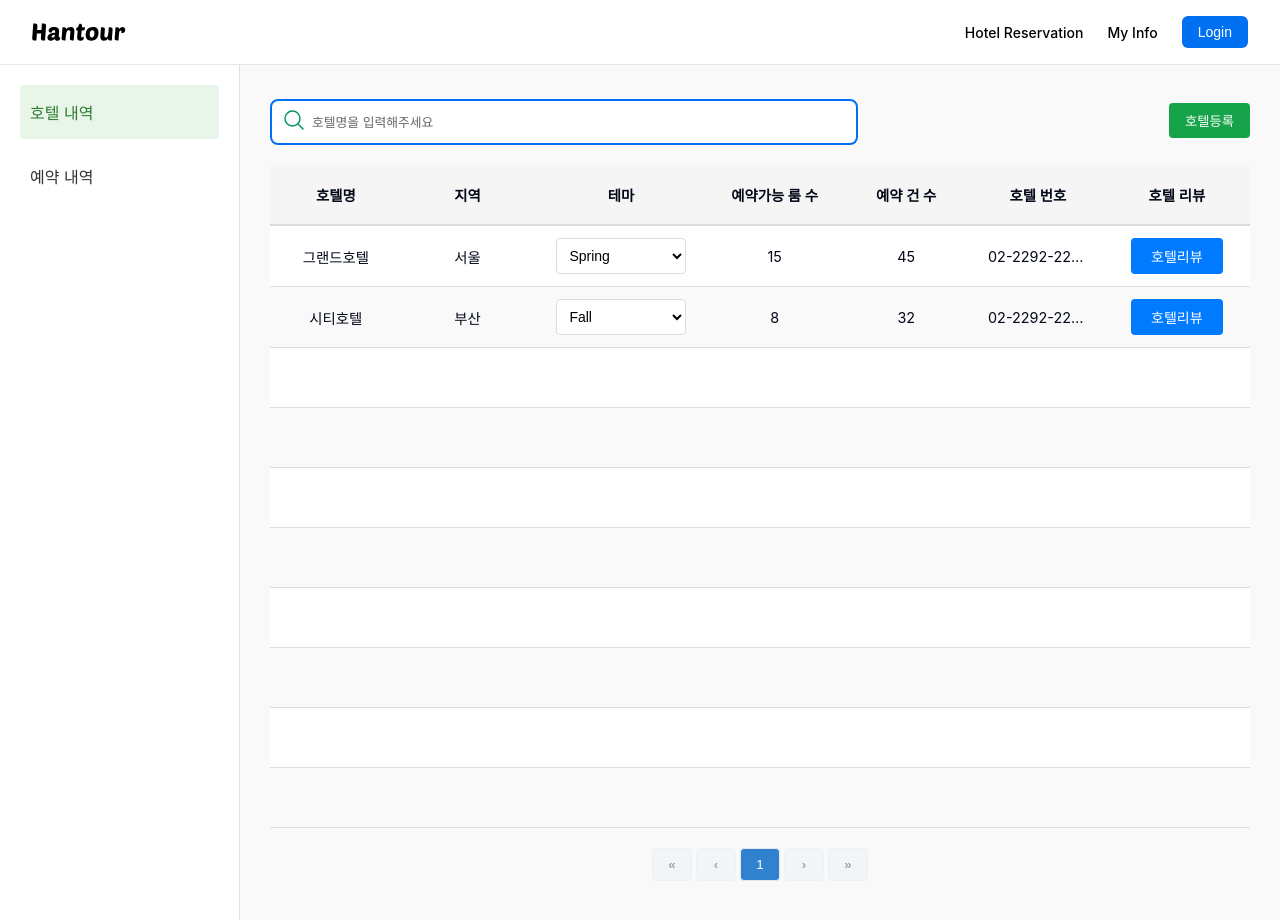
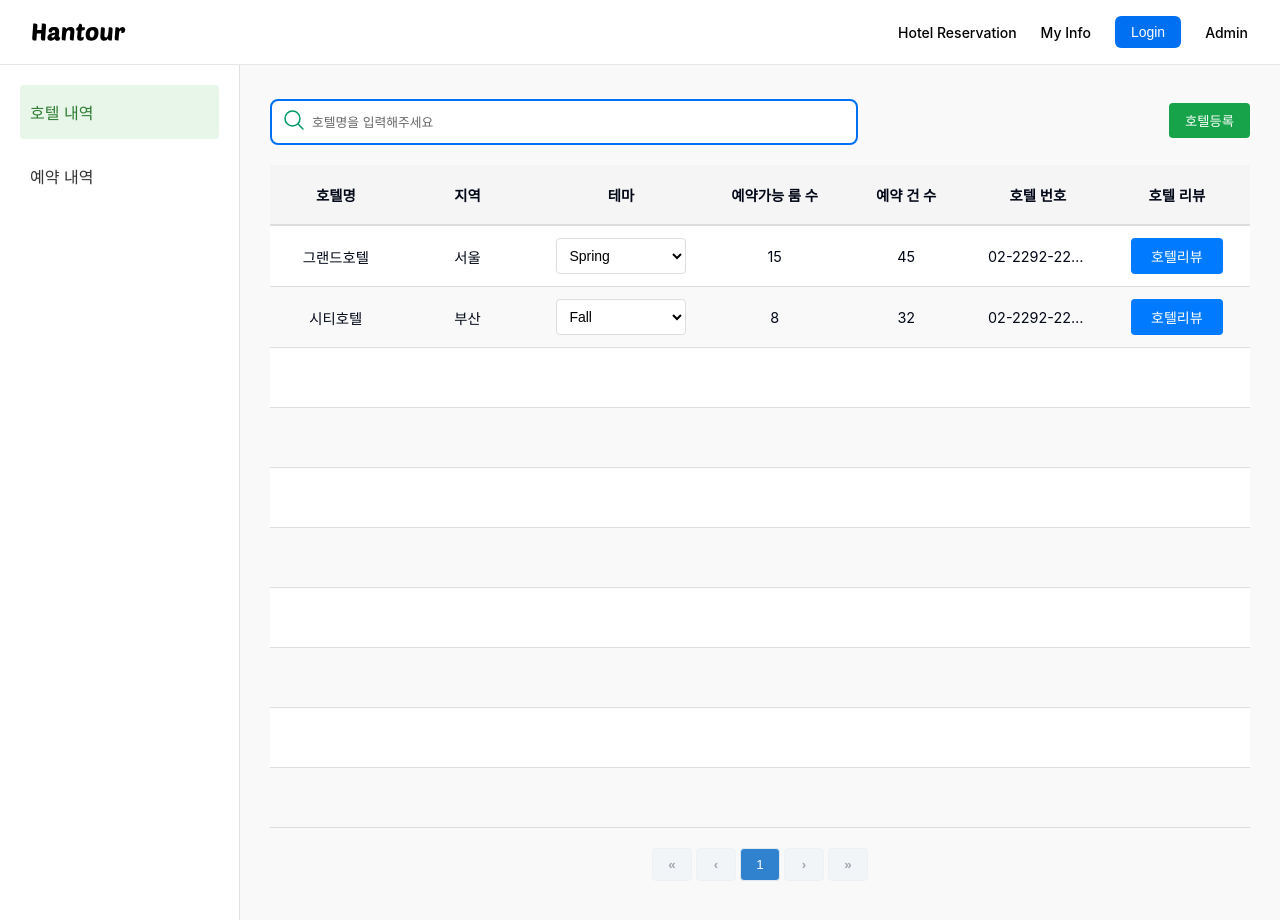
Before and after one commit to hunyaa10/hantour_vercel, a React (Vite) app: page /admin/hotel-management in a window 1280 px wide. Shown: the top 920 px of the page. Built offline with nearby package versions, Linux system fonts and the light colour scheme.

Commit message:
헤더에 어드민추가

```diff
--- a/src/components/Header.jsx
+++ b/src/components/Header.jsx
@@ -127,12 +127,10 @@ const Header = () => {
             </Link>
           )}
 
-          {/* Admin 메뉴는 admin 계정일 때만 표시 */}
-          {isAdmin && (
             <Link to="/admin">
               <NavLink color={colors.main}>Admin</NavLink>
             </Link>
-          )}
+
         </Nav>
       </HeaderContainer>
     </HeaderWrapper>
```
